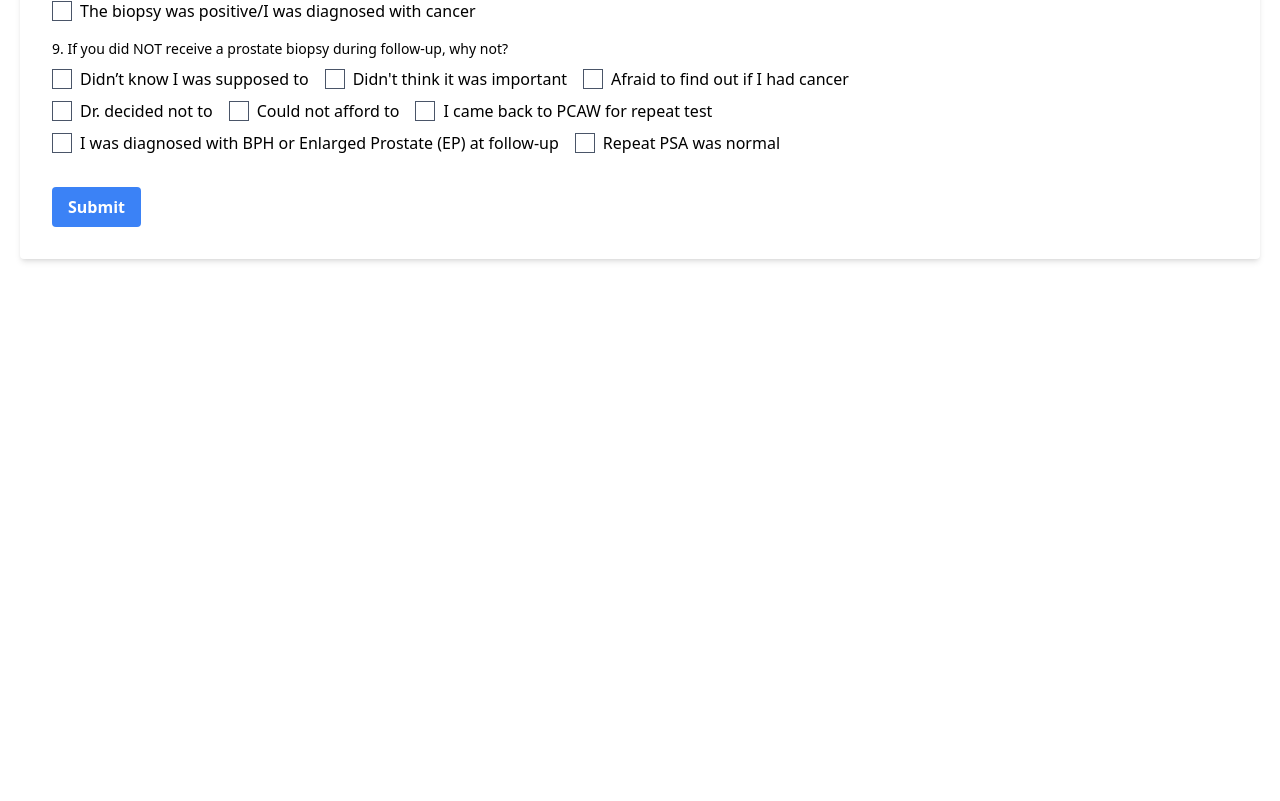
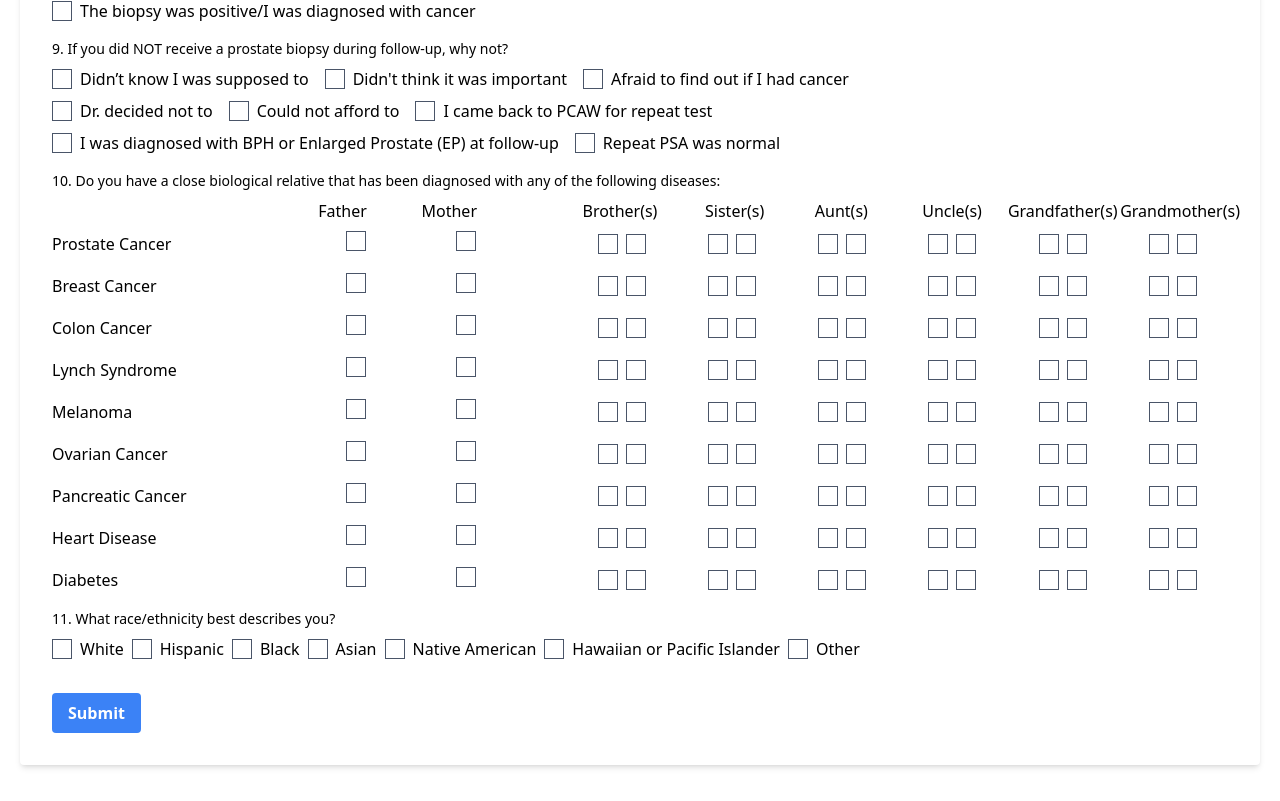
Before and after one commit to Haakam21/PCEC, a React (Create React App) app: page / in a window 1280 px wide. Shown: the part 799-1600 px from the top of the page. Before the commit the page ends 1094 px from the top, so only its background shows below. Built offline with nearby package versions, Linux system fonts and the light colour scheme.

Commit message:
relative-disease info

```diff
--- a/src/PCEC.tsx
+++ b/src/PCEC.tsx
@@ -15,6 +15,11 @@ const ErrorMessage: React.FC<ErrorMessageProps> = ({ errors, name }) => {
     </p>
   ) : null;
 };
+
+
+type FamilyHistoryDisease = 'prostateCancer' | 'breastCancer' | 'colonCancer' | 'lynchSyndrome' | 'melanoma' | 'ovarianCancer' | 'pancreaticCancer' | 'heartDisease' | 'diabetes';
+
+type FamilyMember = 'father' | 'mother' | 'brother' | 'sister' | 'aunt' | 'uncle' | 'grandfather' | 'grandmother';
 
 type FormData = {
   age: number;
@@ -53,18 +58,9 @@ type FormData = {
     notImportant: boolean;
     diagnosedBPH: boolean;
   };
+  raceEthnicity: string;
+  familyHistory: Record<FamilyHistoryDisease, Record<FamilyMember, boolean>>;
 
-  familyHistory: {
-    prostateCancer: FamilyMembers;
-    breastCancer: FamilyMembers;
-    colonCancer: FamilyMembers;
-    lynchSyndrome: FamilyMembers;
-    melanoma: FamilyMembers;
-    ovarianCancer: FamilyMembers;
-    pancreaticCancer: FamilyMembers;
-    heartDisease: FamilyMembers;
-    diabetes: FamilyMembers;
-  };
 };
 
 const diseases = {
@@ -90,16 +86,6 @@ const relatives = {
   grandmother: 'Grandmother(s)',
 };
 
-type FamilyMembers = {
-  father: boolean;
-  mother: boolean;
-  brother: boolean;
-  sister: boolean;
-  aunt: boolean;
-  uncle: boolean;
-  grandfather: boolean;
-  grandmother: boolean;
-};
 
 const Form: React.FC = () => {
   const { register, handleSubmit, watch, reset, formState: { errors }, getValues} = useForm<FormData>();
@@ -520,30 +506,105 @@ const Form: React.FC = () => {
           </div>
         </div>
       </div>
-{/*
+     {/* Family History */}
+
 <div className="mb-4">
   <p className="text-sm font-medium mb-2">
     10. Do you have a close biological relative that has been diagnosed with any of the following diseases:
   </p>
-        {Object.entries(diseases).map(([key, disease]) => (
-          <div key={key} className="mb-2">
-            <span className="font-medium">{disease}</span>
-            <div className="flex flex-wrap justify-between">
-              {Object.entries(relatives).map(([relKey, relValue]) => (
-                <label key={`${key}-${relKey}`} className="inline-flex items-center custom-control px-2">
+
+  <div className="flex mb-2">
+  <div className="w-1/4"></div> {/* Placeholder for the disease names */}
+  <div className="flex-1 text-center font-medium" style={{ marginLeft: "-3.8rem" }}>Father</div>
+  <div className="flex-1 text-center font-medium" style={{ marginLeft: "-0.5rem" }}>Mother</div>
+  <div className="flex-1 text-center font-medium" style={{ marginLeft: "3.5rem" }}>Brother(s)</div>
+  <div className="flex-1 text-center font-medium" style={{ marginLeft: "-0rem" }}>Sister(s)</div>
+  <div className="flex-1 text-center font-medium" style={{ marginLeft: "-0.5rem" }}>Aunt(s)</div>
+  <div className="flex-1 text-center font-medium" style={{ marginLeft: "-0.25rem" }}>Uncle(s)</div>
+  <div className="flex-1 text-center font-medium" style={{ marginLeft: "-0.25rem" }}>Grandfather(s)</div>
+  <div className="flex-1 text-center font-medium" style={{ marginRight: "-0.75rem" }}>Grandmother(s)</div>
+</div>
+
+{Object.entries(diseases).map(([diseaseKey, diseaseValue], index) => (
+  <div key={index} className="flex items-center mb-4">
+    <span className="w-1/4 font-medium">{diseaseValue}</span>
+    {Object.keys(relatives).map((relativeKey, relativeIndex) => {
+      const isParent = relativeKey === 'father' || relativeKey === 'mother';
+      const baseName = `familyHistory.${diseaseKey}.${relativeKey}`;
+
+      return (
+        <div key={relativeKey} className={`flex-1 ${!isParent ? 'flex justify-center space-x-2' : ''}`}>
+          {!isParent ? (
+            <div className="flex justify-center space-x-2"> {/* Apply horizontal space between checkboxes */}
+              {[...Array(2)].map((_, checkboxIndex) => {
+                const name = `${baseName}[${checkboxIndex}]`;
+                return (
+                  <label key={checkboxIndex} className="inline-flex justify-center items-center custom-control">
                     <input
                       type="checkbox"
-                    {...register(`familyHistory.${key}.${relKey}`)}
-                    className="hidden"
+                      {...register(name as keyof FormData)}
+                      className="opacity-0 z-10"
+                      style={{ width: '16px', height: '16px' }} // Adjust this if necessary
+                      id={`${baseName}-${checkboxIndex}-${index}-${relativeIndex}`}
                     />
                     <span className="control-indicator"></span>
-                  <span className="ml-2">{relValue}</span>
+                  </label>
+                );
+              })}
+            </div>
+          ) : (
+            <label className="inline-flex justify-center items-center custom-control">
+              <input
+                type="checkbox"
+                {...register(baseName as keyof FormData)}
+                className="opacity-0 z-10"
+                style={{ width: '16px', height: '16px' }} // Adjust this if necessary
+                id={`${baseName}-0-${index}`}
+              />
+              <span className="control-indicator"></span>
+            </label>
+          )}
+        </div>
+      );
+    })}
+  </div>
+))}
+
+
+
+
+</div>
+
+
+
+
+
+
+        {/* Race/Ethnicity */}
+        <div className="mb-4">
+        <p className="text-sm font-medium mb-2">
+          11. What race/ethnicity best describes you?
+        </p>
+        <div className="flex gap-x-2">
+          {["White", "Hispanic", "Black", "Asian", "Native American", "Hawaiian or Pacific Islander", "Other"].map((option) => (
+            <label key={option} className="inline-flex items-center custom-control">
+              <input
+                type="radio"
+                {...register('raceEthnicity', { required: true })}
+                value={option}
+                className="hidden"
+                id={`raceEthnicity-${option}`}
+              />
+              <span className="control-indicator"></span>
+              <span className="ml-2">{option}</span>
             </label>
           ))}
         </div>
+        <ErrorMessage errors={errors} name="raceEthnicity" />
+
+{/* ... rest of your form ... */}
+
       </div>
-        ))}
-      </div> */}
         <button type="submit" className="mt-4 bg-blue-500 hover:bg-blue-700 text-white font-bold py-2 px-4 rounded">
           Submit
         </button>
```
Lines whose indentation alone changed are shown as unchanged.
